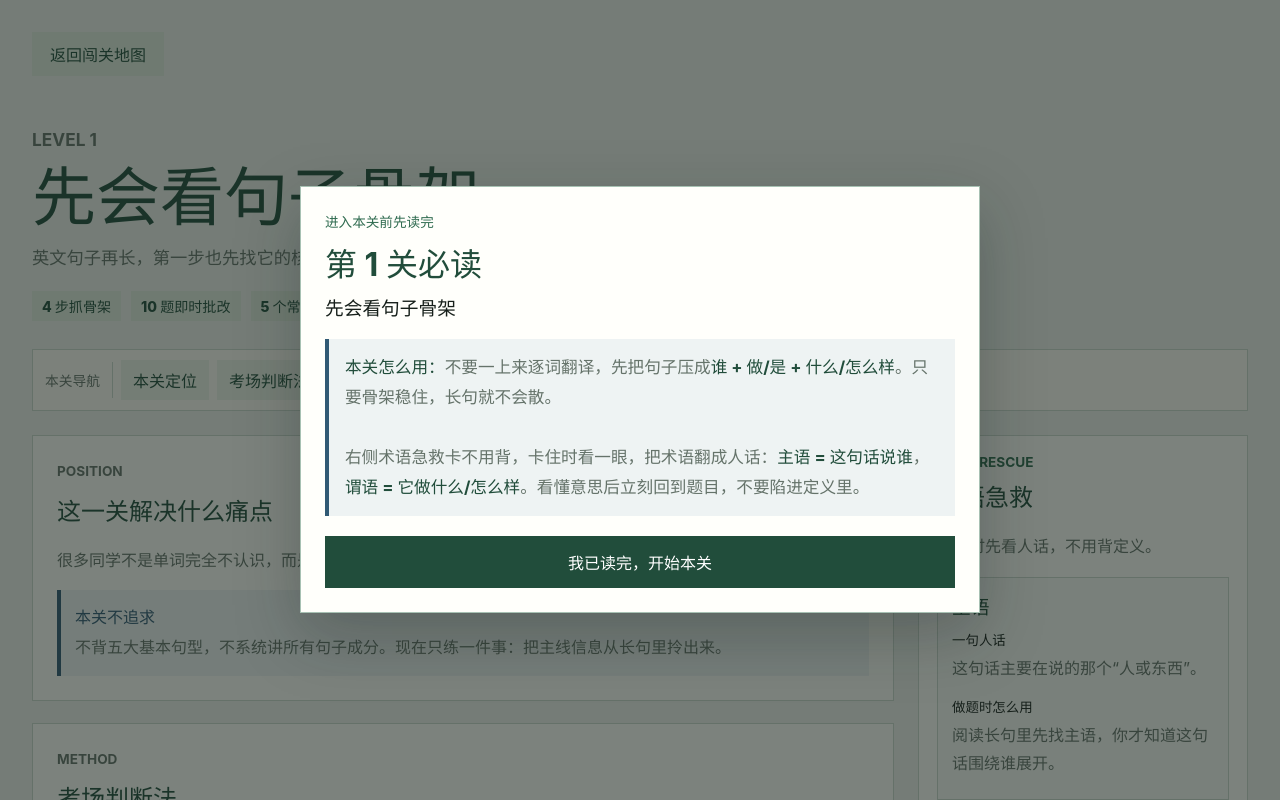
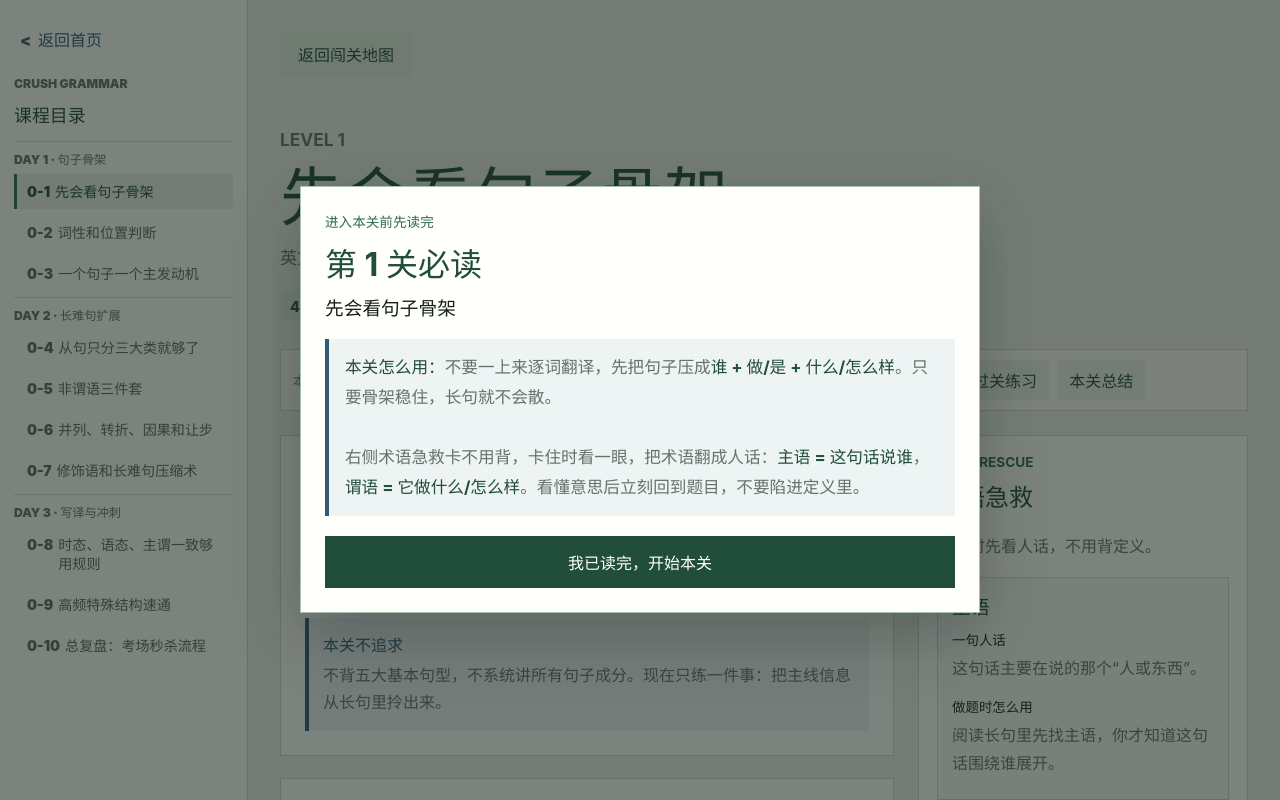
Before and after one commit to SSSophist/CrushGrammar, a React (Vite) app: page / in a window 1280 px wide. Both pictures are taken after a click on the button "开始第 1 关". Shown: the top 800 px of the page. Built offline with nearby package versions, Linux system fonts and the light colour scheme.

Commit message:
feat: add course sidebar navigation

```diff
--- a/src/App.tsx
+++ b/src/App.tsx
@@ -1,4 +1,5 @@
 import { useEffect, useState } from 'react';
+import CourseSidebar from './components/CourseSidebar';
 import LevelIntroModal from './components/LevelIntroModal';
 import { levelIntros } from './data/levelIntros';
 import HomePage from './pages/HomePage';
@@ -27,6 +28,24 @@ type Screen =
   | 'level-9'
   | 'level-10';
 
+const levelScreens = [
+  'level-1',
+  'level-2',
+  'level-3',
+  'level-4',
+  'level-5',
+  'level-6',
+  'level-7',
+  'level-8',
+  'level-9',
+  'level-10',
+] as const;
+
+type LevelScreen = (typeof levelScreens)[number];
+
+const isLevelScreen = (value: string): value is LevelScreen =>
+  levelScreens.some((levelScreen) => levelScreen === value);
+
 export default function App() {
   const [screen, setScreen] = useState<Screen>('home');
   const [dismissedIntroFor, setDismissedIntroFor] = useState<Screen | null>(null);
@@ -42,10 +61,23 @@ export default function App() {
 
   const activeIntro = screen === 'home' ? null : levelIntros[screen];
   const showIntro = Boolean(activeIntro && dismissedIntroFor !== screen);
+  const openLevel = (levelId: string) => {
+    if (isLevelScreen(levelId)) {
+      setScreen(levelId);
+    }
+  };
+  const backHome = () => setScreen('home');
 
   const renderWithIntro = (page: JSX.Element) => (
     <>
-      {page}
+      {screen === 'home' ? (
+        page
+      ) : (
+        <div className="course-layout">
+          <CourseSidebar currentLevelId={screen} onBackHome={backHome} onOpenLevel={openLevel} />
+          <main className="course-content">{page}</main>
+        </div>
+      )}
       {showIntro && activeIntro ? (
         <LevelIntroModal intro={activeIntro} onConfirm={() => setDismissedIntroFor(screen)} />
       ) : null}
@@ -55,7 +87,7 @@ export default function App() {
   if (screen === 'level-1') {
     return renderWithIntro(
       <LevelOnePage
-        onBack={() => setScreen('home')}
+        onBack={backHome}
         onLevelComplete={() => unlockNext('level-1')}
         onNextLevel={() => setScreen('level-2')}
       />
@@ -65,7 +97,7 @@ export default function App() {
   if (screen === 'level-2') {
     return renderWithIntro(
       <LevelTwoPage
-        onBack={() => setScreen('home')}
+        onBack={backHome}
         onLevelComplete={() => unlockNext('level-2')}
         onNextLevel={() => setScreen('level-3')}
       />
@@ -75,7 +107,7 @@ export default function App() {
   if (screen === 'level-3') {
     return renderWithIntro(
       <LevelThreePage
-        onBack={() => setScreen('home')}
+        onBack={backHome}
         onLevelComplete={() => unlockNext('level-3')}
         onNextLevel={() => setScreen('level-4')}
       />
@@ -85,7 +117,7 @@ export default function App() {
   if (screen === 'level-4') {
     return renderWithIntro(
       <LevelFourPage
-        onBack={() => setScreen('home')}
+        onBack={backHome}
         onLevelComplete={() => unlockNext('level-4')}
         onNextLevel={() => setScreen('level-5')}
       />
@@ -95,7 +127,7 @@ export default function App() {
   if (screen === 'level-5') {
     return renderWithIntro(
       <LevelFivePage
-        onBack={() => setScreen('home')}
+        onBack={backHome}
         onLevelComplete={() => unlockNext('level-5')}
         onNextLevel={() => setScreen('level-6')}
       />
@@ -105,7 +137,7 @@ export default function App() {
   if (screen === 'level-6') {
     return renderWithIntro(
       <LevelSixPage
-        onBack={() => setScreen('home')}
+        onBack={backHome}
         onLevelComplete={() => unlockNext('level-6')}
         onNextLevel={() => setScreen('level-7')}
       />
@@ -115,7 +147,7 @@ export default function App() {
   if (screen === 'level-7') {
     return renderWithIntro(
       <LevelSevenPage
-        onBack={() => setScreen('home')}
+        onBack={backHome}
         onLevelComplete={() => unlockNext('level-7')}
         onNextLevel={() => setScreen('level-8')}
       />
@@ -125,7 +157,7 @@ export default function App() {
   if (screen === 'level-8') {
     return renderWithIntro(
       <LevelEightPage
-        onBack={() => setScreen('home')}
+        onBack={backHome}
         onLevelComplete={() => unlockNext('level-8')}
         onNextLevel={() => setScreen('level-9')}
       />
@@ -135,7 +167,7 @@ export default function App() {
   if (screen === 'level-9') {
     return renderWithIntro(
       <LevelNinePage
-        onBack={() => setScreen('home')}
+        onBack={backHome}
         onLevelComplete={() => unlockNext('level-9')}
         onNextLevel={() => setScreen('level-10')}
       />
@@ -143,7 +175,7 @@ export default function App() {
   }
 
   if (screen === 'level-10') {
-    return renderWithIntro(<LevelTenPage onBack={() => setScreen('home')} onLevelComplete={() => unlockNext('level-10')} />);
+    return renderWithIntro(<LevelTenPage onBack={backHome} onLevelComplete={() => unlockNext('level-10')} />);
   }
 
   return (
@@ -151,22 +183,7 @@ export default function App() {
       unlockedLevels={unlockedLevels}
       onUnlockAll={unlockAll}
       onUnlockThrough={unlockThrough}
-      onOpenLevel={(levelId) => {
-        if (
-          levelId === 'level-1' ||
-          levelId === 'level-2' ||
-          levelId === 'level-3' ||
-          levelId === 'level-4' ||
-          levelId === 'level-5' ||
-          levelId === 'level-6' ||
-          levelId === 'level-7' ||
-          levelId === 'level-8' ||
-          levelId === 'level-9' ||
-          levelId === 'level-10'
-        ) {
-          setScreen(levelId);
-        }
-      }}
+      onOpenLevel={openLevel}
     />
   );
 }
--- /dev/null
+++ b/src/components/CourseSidebar.tsx
@@ -0,0 +1,46 @@
+import { levels } from '../data/levels';
+
+interface CourseSidebarProps {
+  currentLevelId: string;
+  onBackHome: () => void;
+  onOpenLevel: (levelId: string) => void;
+}
+
+const courseGroups = [
+  { title: 'DAY 1 · 句子骨架', levels: levels.slice(0, 3) },
+  { title: 'DAY 2 · 长难句扩展', levels: levels.slice(3, 7) },
+  { title: 'DAY 3 · 写译与冲刺', levels: levels.slice(7) },
+];
+
+export default function CourseSidebar({ currentLevelId, onBackHome, onOpenLevel }: CourseSidebarProps) {
+  return (
+    <aside className="course-sidebar">
+      <button type="button" className="course-back" onClick={onBackHome}>
+        返回首页
+      </button>
+      <nav className="course-menu" aria-label="课程目录">
+        <p className="course-sidebar-kicker">Crush Grammar</p>
+        <h2>课程目录</h2>
+        <div className="course-menu-list">
+          {courseGroups.map((group) => (
+            <section className="course-menu-section" key={group.title}>
+              <p className="course-menu-layer">{group.title}</p>
+              {group.levels.map((level) => (
+                <button
+                  type="button"
+                  className="course-menu-item"
+                  aria-current={level.id === currentLevelId ? 'page' : undefined}
+                  key={level.id}
+                  onClick={() => onOpenLevel(level.id)}
+                >
+                  <span className="course-menu-index">0-{level.number}</span>
+                  <span>{level.title}</span>
+                </button>
+              ))}
+            </section>
+          ))}
+        </div>
+      </nav>
+    </aside>
+  );
+}
--- a/src/styles.css
+++ b/src/styles.css
@@ -349,6 +349,119 @@ button:disabled {
 
 .lesson-page {
   max-width: 1280px;
+}
+
+.course-layout {
+  display: grid;
+  grid-template-columns: 248px minmax(0, 1fr);
+  align-items: start;
+  width: 100%;
+  max-width: 1440px;
+  min-height: 100vh;
+  margin: 0 auto;
+}
+
+.course-sidebar {
+  position: sticky;
+  top: 0;
+  z-index: 8;
+  height: 100vh;
+  min-width: 0;
+  overflow-y: auto;
+  padding: 20px 14px;
+  border-right: 1px solid var(--line);
+  background: rgba(255, 255, 251, 0.96);
+}
+
+.course-back {
+  width: 100%;
+  min-height: 38px;
+  margin-bottom: 18px;
+  color: var(--info);
+  text-align: left;
+  background: transparent;
+  font-weight: 900;
+}
+
+.course-back::before {
+  margin-right: 7px;
+  content: '<';
+}
+
+.course-menu {
+  display: grid;
+  gap: 14px;
+}
+
+.course-sidebar-kicker,
+.course-menu-layer {
+  margin: 0;
+  color: var(--muted);
+  font-size: 0.76rem;
+  font-weight: 900;
+  letter-spacing: 0;
+  text-transform: uppercase;
+}
+
+.course-menu h2 {
+  margin: 0;
+  color: var(--green-dark);
+  font-size: 1.12rem;
+  line-height: 1.25;
+}
+
+.course-menu-list,
+.course-menu-section {
+  display: grid;
+  gap: 6px;
+}
+
+.course-menu-section {
+  padding-top: 8px;
+  border-top: 1px solid rgba(203, 216, 206, 0.74);
+}
+
+.course-menu-item {
+  display: grid;
+  grid-template-columns: auto minmax(0, 1fr);
+  gap: 5px;
+  align-items: start;
+  width: 100%;
+  min-height: 34px;
+  padding: 8px 10px;
+  border-left: 3px solid transparent;
+  color: #5b6860;
+  text-align: left;
+  background: transparent;
+  font-size: 0.88rem;
+  line-height: 1.35;
+}
+
+.course-menu-index {
+  color: inherit;
+  font-weight: 900;
+  white-space: nowrap;
+}
+
+.course-menu-item:hover,
+.course-menu-item:focus-visible {
+  color: var(--green-dark);
+  background: #edf4ee;
+}
+
+.course-menu-item[aria-current='page'] {
+  border-left-color: var(--green);
+  color: var(--green-dark);
+  background: #eaf3eb;
+  font-weight: 900;
+}
+
+.course-content {
+  min-width: 0;
+}
+
+.course-content .page-shell {
+  margin: 0;
 }
 
 .lesson-hero {
@@ -1221,6 +1334,46 @@ blockquote {
 }
 
 @media (max-width: 860px) {
+  .course-layout {
+    display: block;
+  }
+
+  .course-sidebar {
+    height: auto;
+    max-height: 42vh;
+    padding: 12px 14px;
+    border-right: 0;
+    border-bottom: 1px solid var(--line);
+  }
+
+  .course-back {
+    min-height: 36px;
+    margin-bottom: 10px;
+  }
+
+  .course-menu {
+    gap: 10px;
+  }
+
+  .course-menu-list {
+    grid-auto-flow: column;
+    grid-auto-columns: minmax(220px, 260px);
+    gap: 12px;
+    overflow-x: auto;
+    overscroll-behavior-inline: contain;
+    padding-bottom: 4px;
+    scroll-snap-type: x proximity;
+    -webkit-overflow-scrolling: touch;
+  }
+
+  .course-menu-section {
+    scroll-snap-align: start;
+    padding-top: 0;
+    padding-right: 10px;
+    border-top: 0;
+    border-right: 1px solid rgba(203, 216, 206, 0.74);
+  }
+
   .page-shell,
   .app-shell {
     padding: 20px;
```
Also changed, not shown: 2 other files (tests, documents, lock files or other folders).
